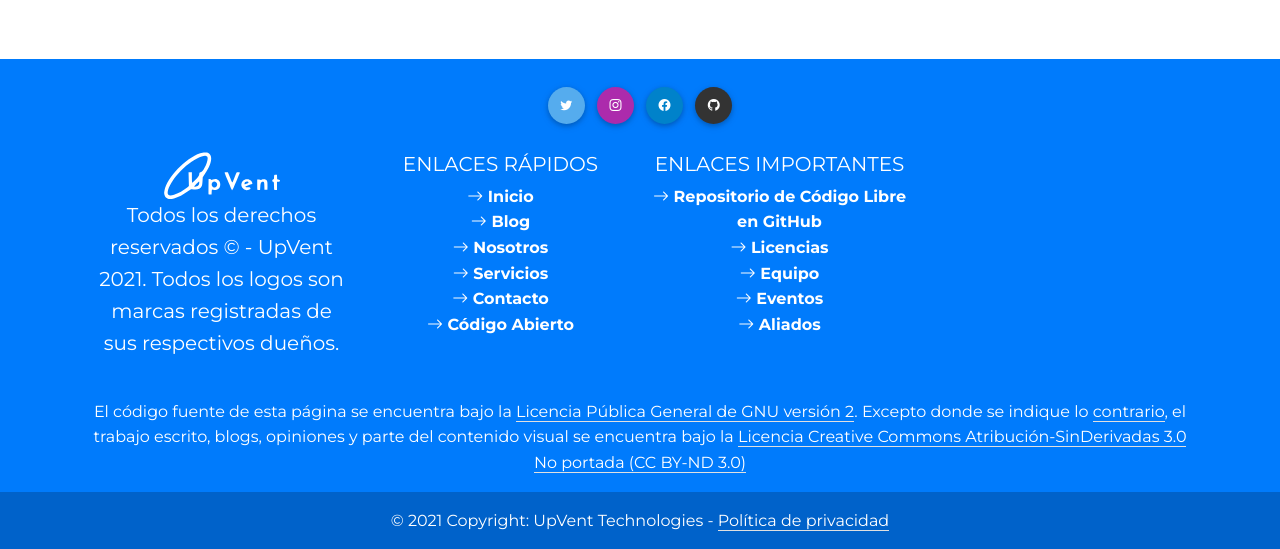
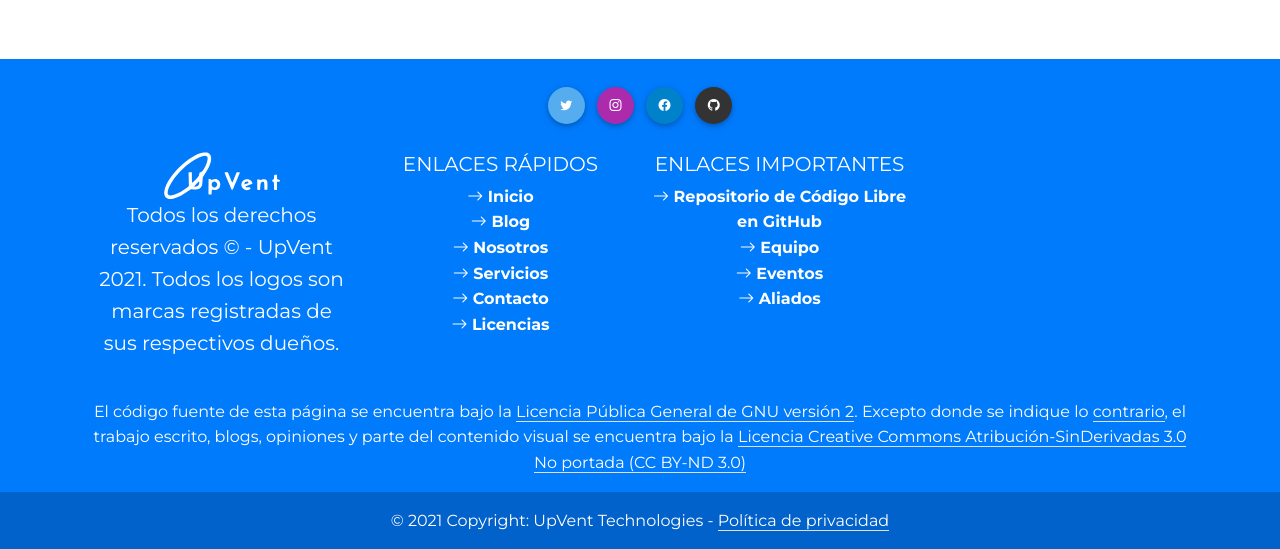
Before and after one commit to UpVent/upvent.codes, a Django app: page /blog/ in a window 1280 px wide. Shown: the part 386-935 px from the top of the page. Run offline with Django 3.2, Linux system fonts and the light colour scheme; data that the repository does not hold is empty; some libraries are stand-ins or nearby versions.

Commit message:
Modify Footer links

```diff
--- a/UpVent/core/templates/core/footer.html
+++ b/UpVent/core/templates/core/footer.html
@@ -60,7 +60,7 @@
                             <a href="{% url 'contact:home' %}" class="text-white fw-bold"><i class="bi bi-arrow-right"></i> Contacto</a>
                         </li>
                         <li>
-                            <a href="#!" class="text-white fw-bold"><i class="bi bi-arrow-right"></i> Código Abierto</a>
+                            <a href="{% url 'licenses' %}" class="text-white fw-bold"><i class="bi bi-arrow-right"></i> Licencias</a>
                         </li>
                     </ul>
                 </div>
@@ -74,9 +74,7 @@
                         <li>
                             <a href="https://github.com/UpVent" class="text-white fw-bold"><i class="bi bi-arrow-right"></i> Repositorio de Código Libre en GitHub</a>
                         </li>
-                        <li>
-                            <a href="#!" class="text-white fw-bold"><i class="bi bi-arrow-right"></i> Licencias</a>
-                        </li>
+
                         <li>
                             <a href="#!" class="text-white fw-bold"><i class="bi bi-arrow-right"></i> Equipo</a>
                         </li>
```
